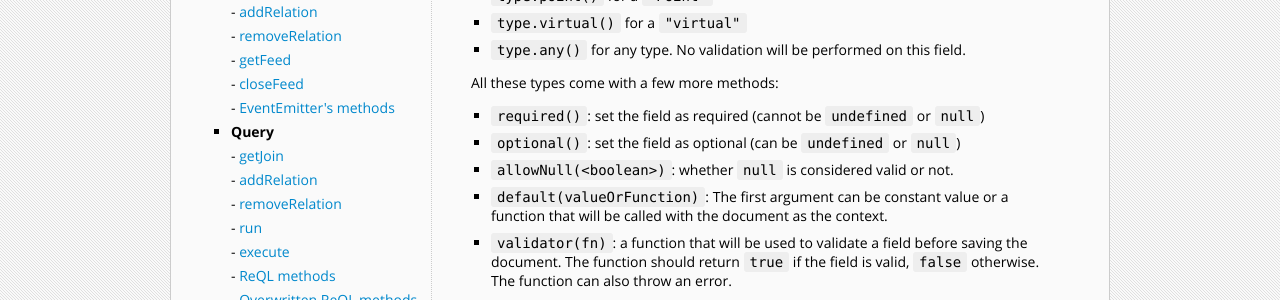
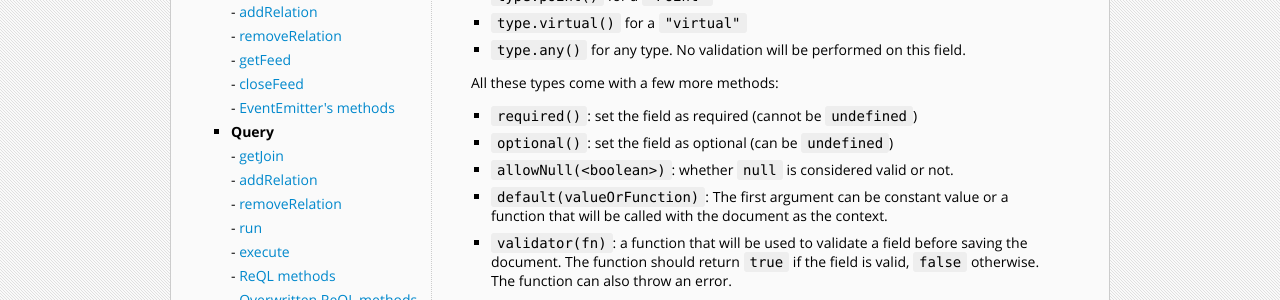
Before and after one commit to neumino/thinky, a Jekyll site: the page built from documentation/schemas.md, in a window 1280 px wide and 900 px high, scrolled down 1029 px. Shown: the part 154-454 px from the top of the window. Built offline with Jekyll 4.4.1, drawn with Linux system fonts in a browser that asks for light colours; Markdown is read by kramdown in place of the engine named in the settings.

Commit message:
Fix what required/optional do

```diff
--- a/documentation/schemas.md
+++ b/documentation/schemas.md
@@ -54,8 +54,8 @@ There are two more ways to define a type, one is via the methods in `thinky.type
 
 All these types come with a few more methods:
 
-- `required()`: set the field as required (cannot be `undefined` or `null`)
-- `optional()`: set the field as optional (can be `undefined` or `null`)
+- `required()`: set the field as required (cannot be `undefined`)
+- `optional()`: set the field as optional (can be `undefined`)
 - `allowNull(<boolean>)`: whether `null` is considered valid or not.
 - `default(valueOrFunction)`: The first argument can be constant value or a function
   that will be called with the document as the context.
```
